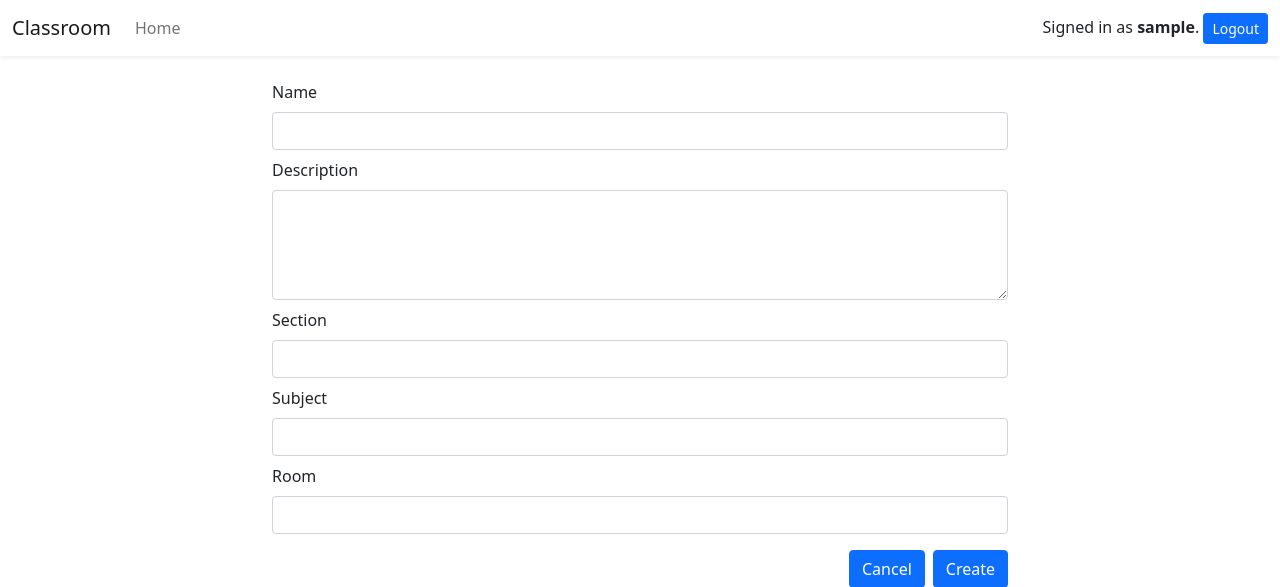
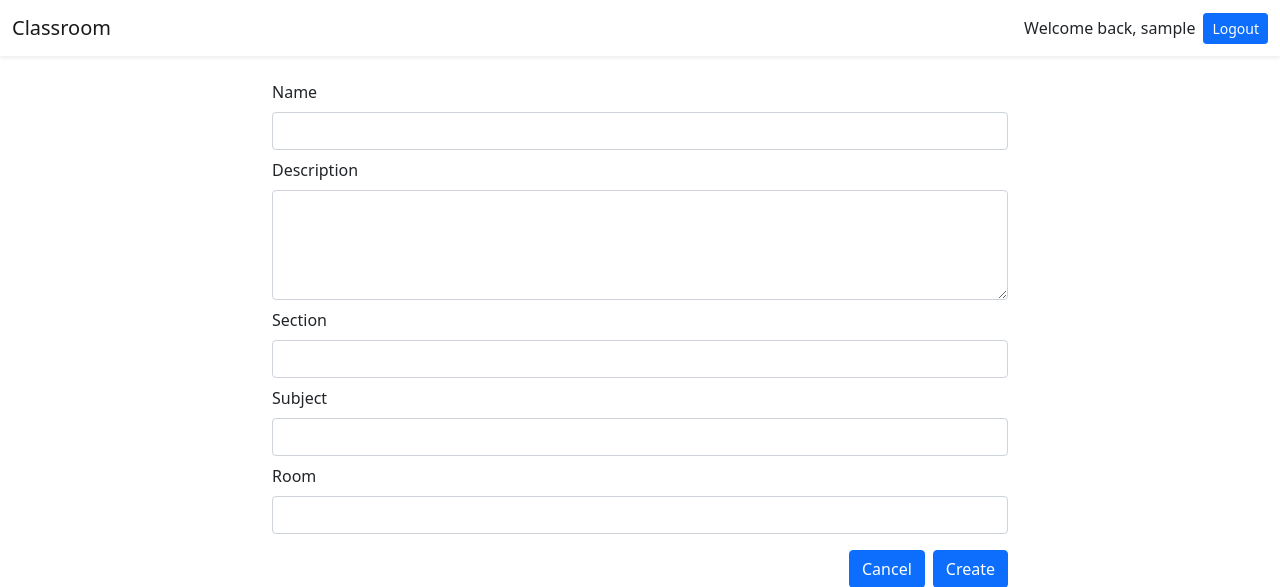
Before and after one commit to purwasadr/capstone, a Django app: page /add in a window 1280 px wide. Shown: the top 587 px of the page. Run offline with Django 4.2, Linux system fonts and the light colour scheme; the visitor is signed in with stand-in values (Sample User, id 1); parts of the project's set-up code (start-up, migrations or seed data) failed here and were passed over.

Commit message:
Add breadcrumb, add href in navbar-brand, change style in nav authentication

```diff
--- a/classroom/templates/classroom/layout-main.html
+++ b/classroom/templates/classroom/layout-main.html
@@ -3,28 +3,45 @@
 {% block layout-body %}
     <nav class="navbar navbar-expand-lg navbar-light bg-white shadow-sm">
         <div class="container-fluid">
-        <a class="navbar-brand" href="#">Classroom</a>
+        <a class="navbar-brand" href="{% url 'index' %}">Classroom</a>
         <button class="navbar-toggler" type="button" data-bs-toggle="collapse" data-bs-target="#navbarNav" aria-controls="navbarNav" aria-expanded="false" aria-label="Toggle navigation">
             <span class="navbar-toggler-icon"></span>
         </button>
         <div class="collapse navbar-collapse" id="navbarNav">
             <ul class="navbar-nav me-auto">
-                <li class="nav-item">
-                    <a class="nav-link" aria-current="page" href="{% url 'index' %}">Home</a>
-                </li>
             </ul>
-            <div>
             {% if user.is_authenticated %}
-                    Signed in as <strong>{{ user.username }}</strong>.
-                    <a class="btn btn-sm btn-primary" href="{% url 'logout' %}">Logout</a>
-                {% else %}
-                    <a class="btn btn-sm btn-primary" href="{% url 'login' %}">Login</a>
-                {% endif %}
-            </div>
+                <ul class="navbar-nav">
+                    <li class="nav-item d-flex flex-column justify-content-center me-2">
+                        <div>Welcome back, {{ user.username }}</div>
+                    </li>
+                    <li class="nav-item">
+                        <a class="btn btn-sm btn-primary" href="{% url 'logout' %}">Logout</a>
+                    </li>
+                </ul>
+            {% else %}
+                <ul class="navbar-nav">
+                    <li class="nav-item">
+                        <a class="btn btn-sm btn-primary" href="{% url 'login' %}">Login</a>
+                    </li>
+                </ul>
+            {% endif %}
+
         </div>
         </div>
     </nav>
     <div class="container my-4">
+        {% if breadcrumb %}
+            <div style="--bs-breadcrumb-divider: '>';" aria-label="breadcrumb">
+                <ol class="breadcrumb">
+                    {% for bread in breadcrumb %}
+                        <li class="breadcrumb-item active"><a class="text-decoration-none" href="{{ bread.url }}">{{ bread.name }}</a></li>
+                    {% empty %}
+                    {% endfor %}
+                </ol>
+            </div>
+        {% endif %}
+
         {% block body %}{% endblock %}
     </div>
 {% endblock layout-body %}
```
